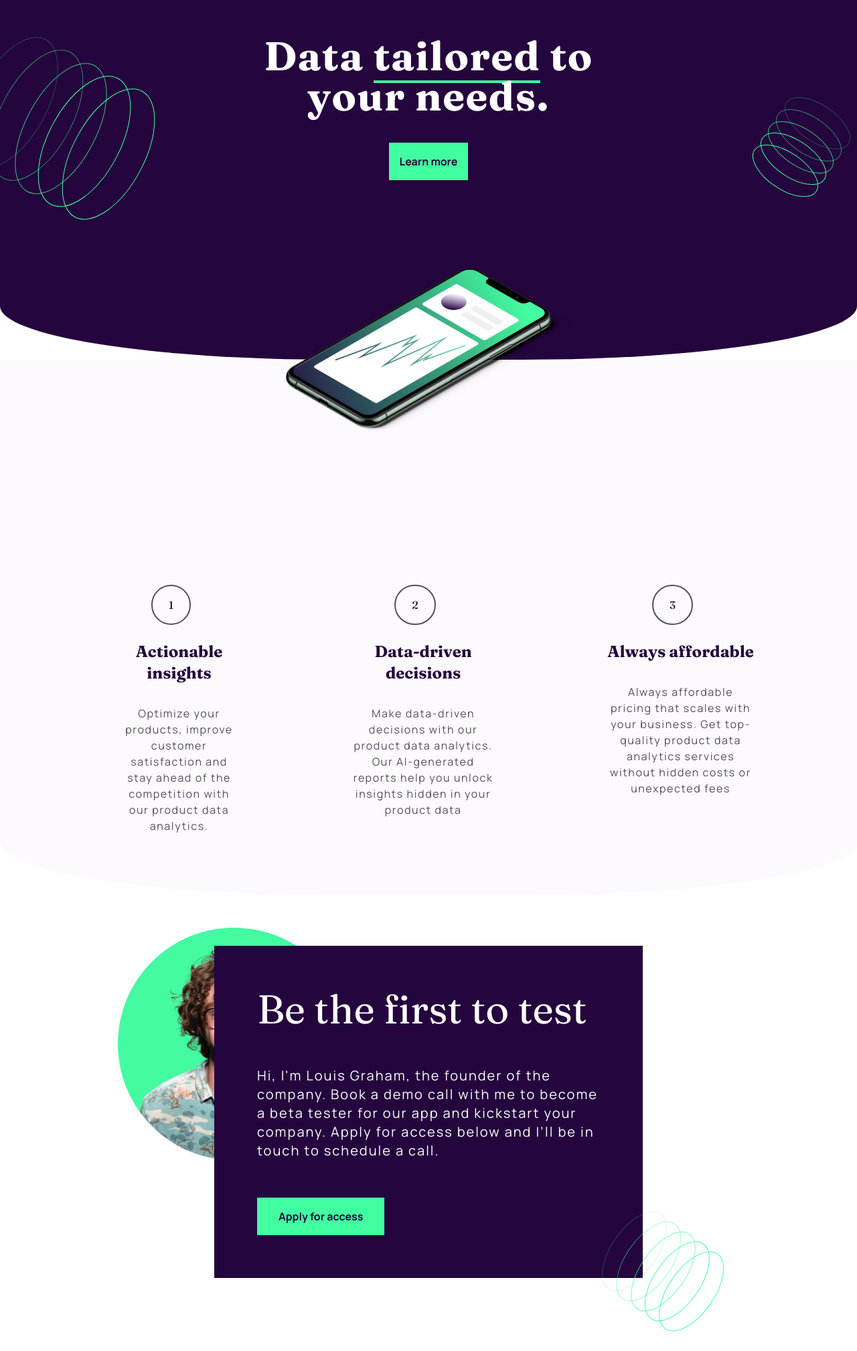
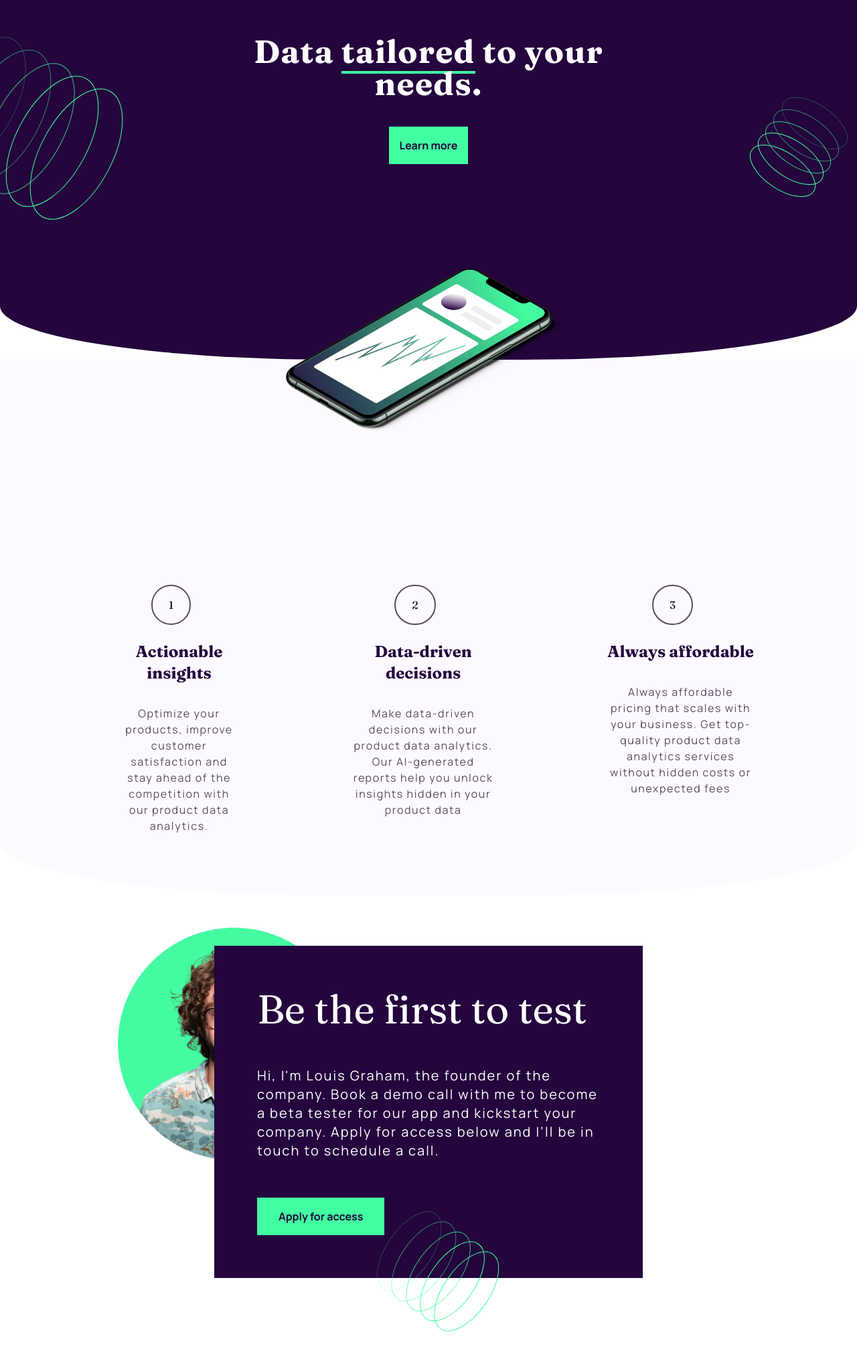
Before and after one commit to Kofiastro/Workit--Landing-Page, a website: page index.html in a window 1280 px wide. Shown: the part 63-2080 px from the top of the page at 67% size. Drawn offline with Linux system fonts and the light colour scheme.

Commit message:
overflow fix

```diff
--- a/index.html
+++ b/index.html
@@ -26,17 +26,17 @@
       <h1 class="font-Manrope text-white border-b-4 border-LimeGreen hover:text-LimeGreen ">
         Apply for Access
       </h1>
-      <div class="absolute invisible md:visible md:-right-1 md:pt-40">
+      <div class="absolute invisible md:visible md:-right-0 md:pt-40 ">
         <img src="./assets/images/bg-pattern-2.svg" alt="Ring">
       </div>
 
     </div>
 
     <div class=" mx-auto text-center  ">
-      <div class="-ml-20 ">
+      <div class="-ml-10 md:-ml-32 ">
         <img src="./assets/images/bg-pattern-1.svg" alt="Ring" class=" absolute invisible md:visible md:-mt-5">
       </div>
-      <h1 class="text-white text-4xl font-Fraunces tracking-wide px-6 font-bold mb-10 md:max-w-sm md:mx-auto lg:text-6xl lg:max-w-xl lg:mx-auto">Data <span
+      <h1 class="text-white text-4xl font-Fraunces tracking-wide px-6 font-bold mb-10 md:max-w-md md:mx-auto md:text-5xl lg:max-w-xl lg:mx-auto">Data <span
           class="border-b-4 border-LimeGreen">tailored</span> to your needs.</h1>
       <button class=" text-navyBlue font-bold p-4 bg-LimeGreen font-Manrope  hover:bg-navyBlue transition-all duration-75 hover:border-LimeGreen hover:border-2 hover:text-LimeGreen">
         Learn more
@@ -111,7 +111,7 @@
         Apply for access
       </button>
       <img src="./assets/images/bg-pattern-3.svg"
-          class="absolute  md:ml-60 invisible md:visible md:-bottom-28 md:left-80 lg:-bottom-24 " alt="ringPattern">
+          class="absolute   invisible md:visible md:-bottom-28 md:left-56 lg:-bottom-24 " alt="ringPattern">
     </div>
     <!--FOOTER-->
 
```
Also changed, not shown: css/style.css.
